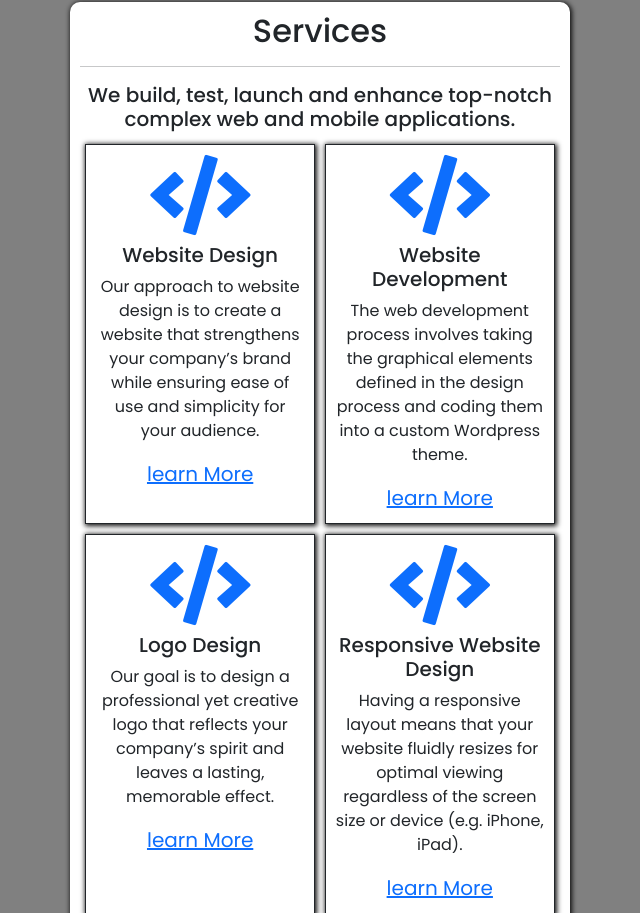
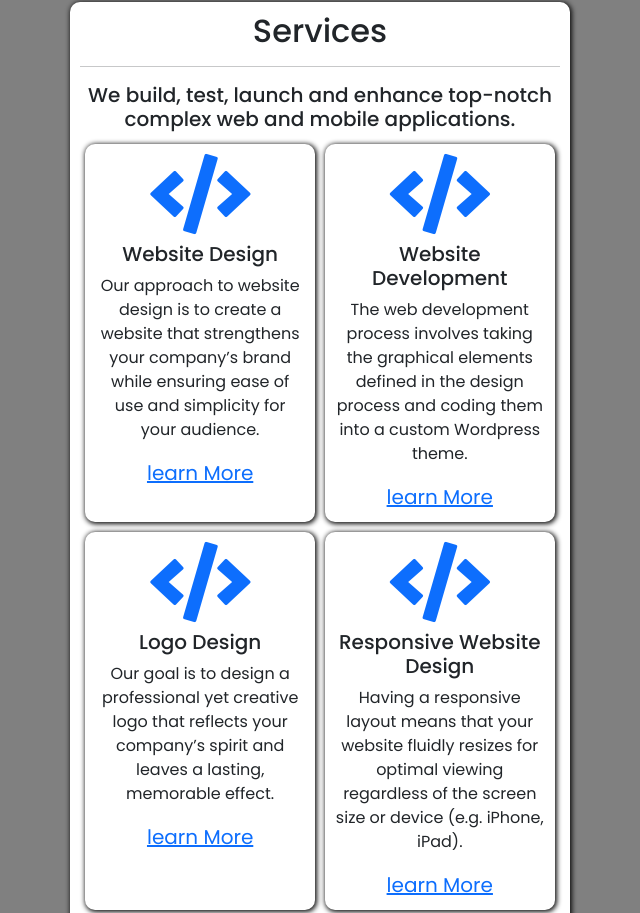
Before and after one commit to vinodbgavali/digital-virtual-card, a plain HTML site: page index.html in a window 1280 px wide. Shown: the part 3101-4014 px from the top of the page, without its empty margins (320-960 px from the left). Drawn offline with nearby package versions, Linux system fonts and the light colour scheme.

Commit message:
070221-01450 commit

```diff
--- a/style1.css
+++ b/style1.css
@@ -232,8 +232,8 @@ color: #0d6efd;
 .services_card{
     width: 48%;
     padding: 10px;
-    border: 1px solid;
     margin: 1%;
+    border-radius: 10px;
     -webkit-box-shadow: 1px 1px 5px 1px #0F0F0F;
     box-shadow: 1px 1px 5px 1px #0F0F0F;
 }
```
